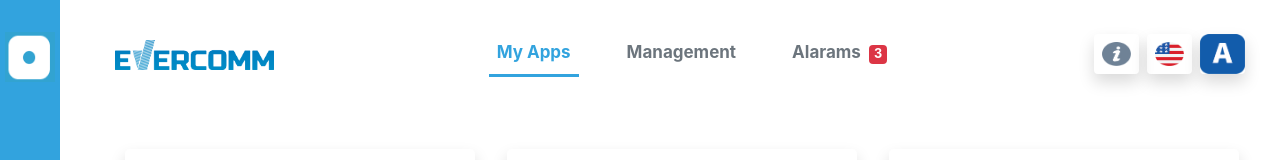
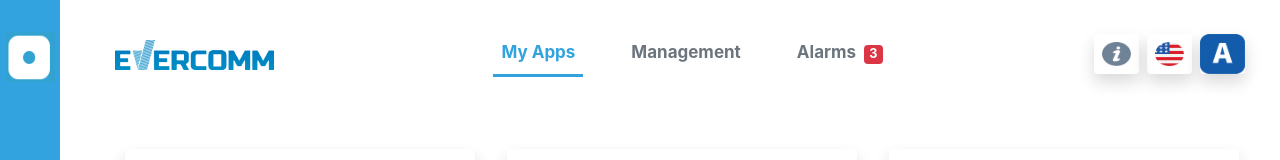
Before and after one commit to pyaemon/TaiWan-Centralized, a React (Create React App) app: page /main in a window 1280 px wide. Shown: the top 160 px of the page. Built offline with nearby package versions, Linux system fonts and the light colour scheme.

Commit message:
misspelling

```diff
--- a/src/Features/Nav.js
+++ b/src/Features/Nav.js
@@ -29,7 +29,7 @@ const Navbar = () => {
                             <a className="nav-link text-muted font-weight-bold " href="#" style={{ marginLeft: 40 }}>Management</a>
                         </li>
                         <li className="nav-item">
-                            <a className="nav-link text-muted font-weight-bold" href="#" style={{ marginLeft: 40 }}>Alarams<span className="ml-2 badge badge-danger">3</span></a>
+                            <a className="nav-link text-muted font-weight-bold" href="#" style={{ marginLeft: 40 }}>Alarms<span className="ml-2 badge badge-danger">3</span></a>
                         </li>
                     </ul>
                     <div className="form-inline " style={{marginLeft: 40}}>
```
